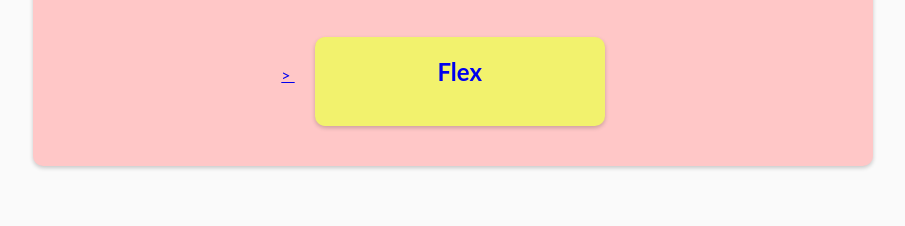
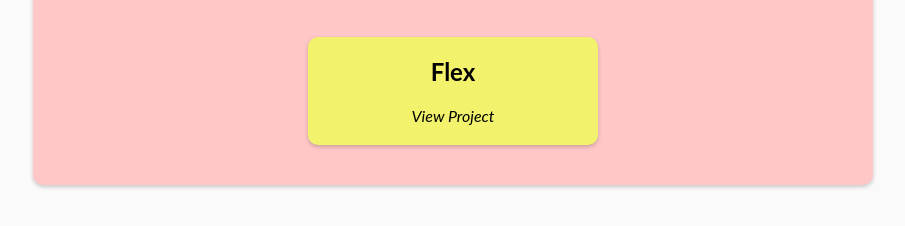
Before and after one commit to SigeMaSig/web-starter, a plain HTML site: page index.html in a window 1280 px wide. Shown: the part 524-750 px from the top of the page, without its empty margins (187-1092 px from the left). Drawn offline with Linux system fonts and the light colour scheme.

Commit message:
Edit home work flex

```diff
--- a/index.html
+++ b/index.html
@@ -55,6 +55,9 @@
             visibility: visible;
             background-color: azure;
           }
+          a {
+            color: black;
+          }
     </style>
 </head>
 <body>
@@ -73,11 +76,12 @@
 
     <div class="container">
         <h1>Home Work</h1>
-        <a href="MyProject\HomeWork By jara\LineColor.html">>
+        <a href="MyProject\HomeWork By jara\LineColor.html">
         <div class="card cardproject">
             <span class="imgageLinecolor">ตัวอย่างงานที่ต้องทำ
                 <img width="500" height="400" src="https://media.discordapp.net/attachments/994983764725858444/1280854770181079070/part1-finished-look.png?ex=66fdd9b6&is=66fc8836&hm=cc90e92a0a43a40aca153280b37dbe408de3f5859f3f4fa272e90ad68f09841c&=&format=webp&quality=lossless&width=1123&height=662" alt=""></span>
             <h2>Flex</h2>
+            <i>View Project</i>
         </div>
         </a>
     </div>
```
